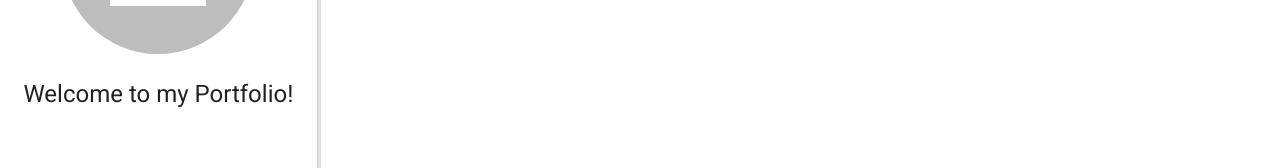
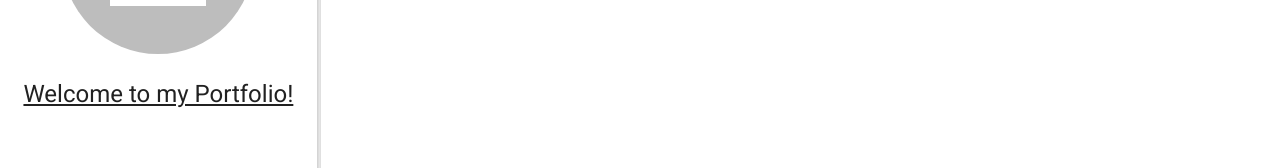
Before and after one commit to PattyBurke99/mui-portfolio, a React (Vite) app: page /mui-portfolio/projects in a window 1280 px wide. Shown: the part 278-446 px from the top of the page. Built offline with nearby package versions, Linux system fonts and the light colour scheme.

Commit message:
Styling change to sidebar

```diff
--- a/src/components/Layout/AboutContent.tsx
+++ b/src/components/Layout/AboutContent.tsx
@@ -29,7 +29,8 @@ function AboutContent() {
                 <Typography variant='h5' sx={{
                     paddingY: '0.5rem',
                     display: 'flex',
-                    justifyContent: 'center'
+                    justifyContent: 'center',
+                    textDecoration: 'underline'
                 }}>
                     Welcome to my Portfolio!
                 </Typography>
```
